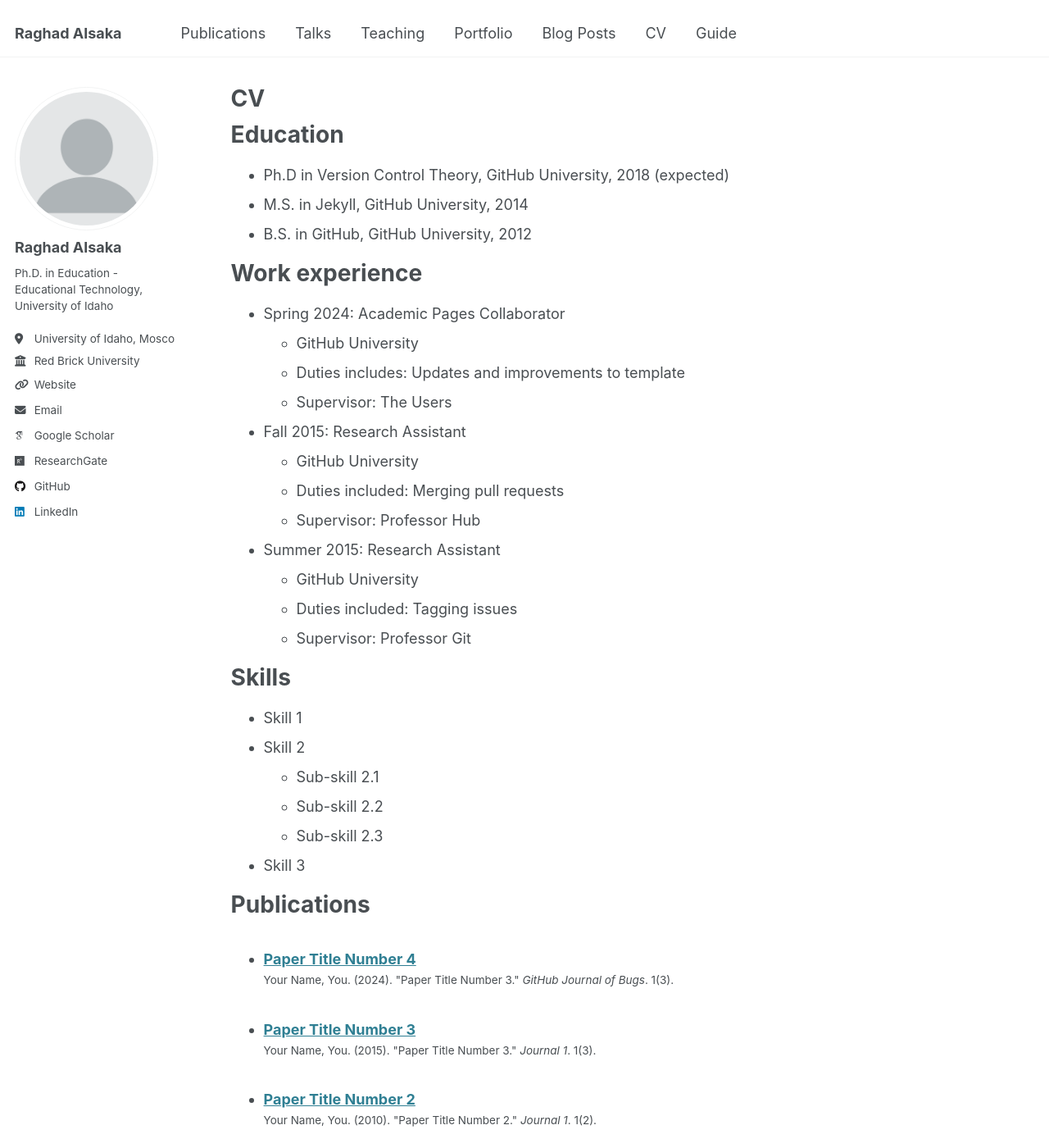
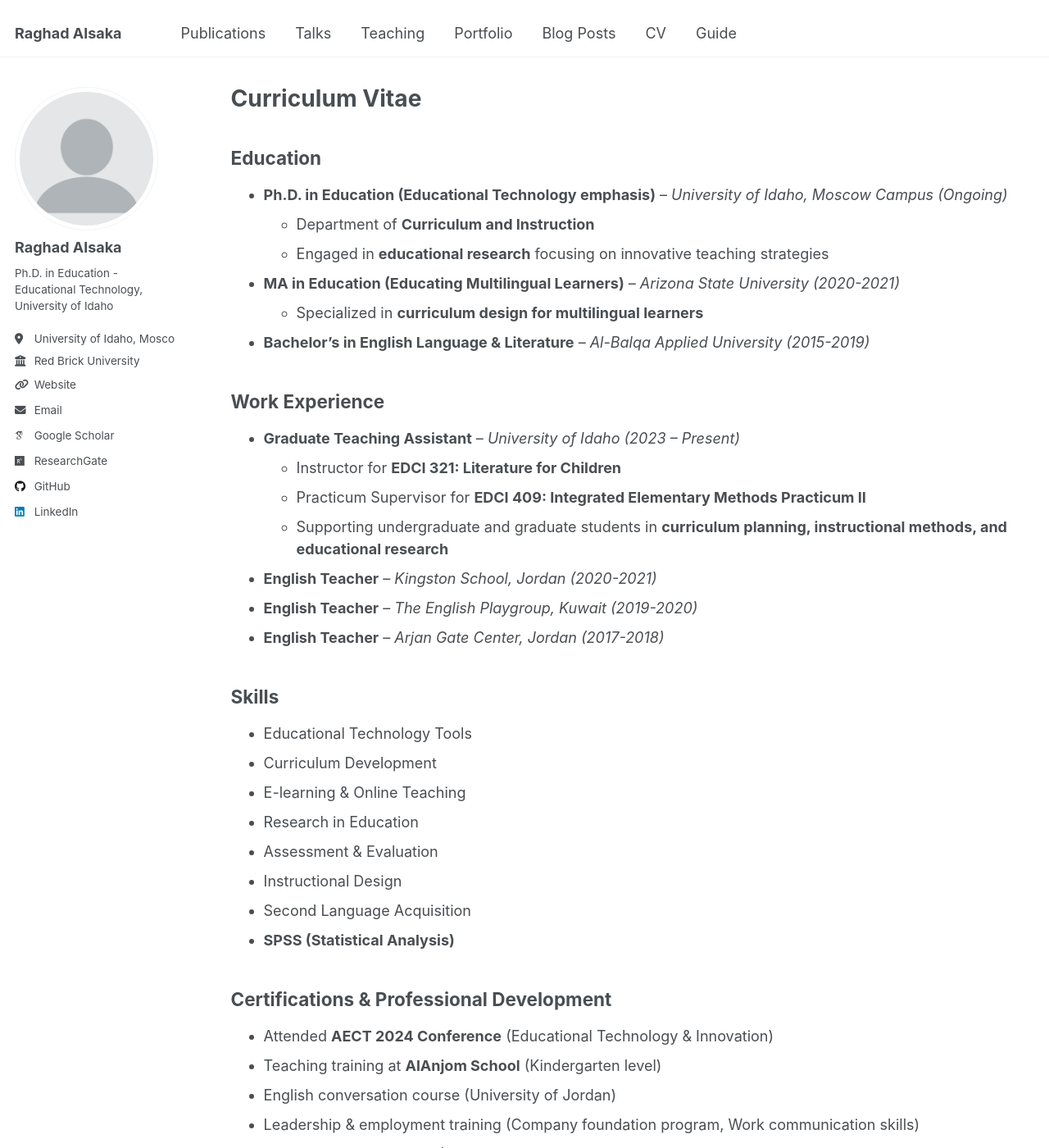
Before and after one commit to raghadalsaka/raghadalsaka.github.io, a Jekyll site: the page built from _pages/cv.md, in a window 1280 px wide and 1400 px high. Shown: the whole window at 82% size. Built offline with Jekyll 4.4.1, drawn with Linux system fonts in a browser that asks for light colours; some web fonts are replaced; some of the changed text lies outside the part shown.

Commit message:
Updated CV page

```diff
--- a/_pages/cv.md
+++ b/_pages/cv.md
@@ -1,6 +1,6 @@
 ---
 layout: archive
-title: "CV"
+title: "Curriculum Vitae"
 permalink: /cv/
 author_profile: true
 redirect_from:
@@ -9,56 +9,70 @@ redirect_from:
 
 {% include base_path %}
 
-Education
-======
-* Ph.D in Version Control Theory, GitHub University, 2018 (expected)
-* M.S. in Jekyll, GitHub University, 2014
-* B.S. in GitHub, GitHub University, 2012
+## Education
+- **Ph.D. in Education (Educational Technology emphasis)** – *University of Idaho, Moscow Campus (Ongoing)*
+  - Department of **Curriculum and Instruction**
+  - Engaged in **educational research** focusing on innovative teaching strategies
 
-Work experience
-======
-* Spring 2024: Academic Pages Collaborator
-  * GitHub University
-  * Duties includes: Updates and improvements to template
-  * Supervisor: The Users
+- **MA in Education (Educating Multilingual Learners)** – *Arizona State University (2020-2021)*
+  - Specialized in **curriculum design for multilingual learners**
 
-* Fall 2015: Research Assistant
-  * GitHub University
-  * Duties included: Merging pull requests
-  * Supervisor: Professor Hub
+- **Bachelor’s in English Language & Literature** – *Al-Balqa Applied University (2015-2019)*
 
-* Summer 2015: Research Assistant
-  * GitHub University
-  * Duties included: Tagging issues
-  * Supervisor: Professor Git
+## Work Experience
+- **Graduate Teaching Assistant** – *University of Idaho (2023 – Present)*
+  - Instructor for **EDCI 321: Literature for Children**
+  - Practicum Supervisor for **EDCI 409: Integrated Elementary Methods Practicum II**
+  - Supporting undergraduate and graduate students in **curriculum planning, instructional methods, and educational research**
 
-Skills
-======
-* Skill 1
-* Skill 2
-  * Sub-skill 2.1
-  * Sub-skill 2.2
-  * Sub-skill 2.3
-* Skill 3
+- **English Teacher** – *Kingston School, Jordan (2020-2021)*
+- **English Teacher** – *The English Playgroup, Kuwait (2019-2020)*
+- **English Teacher** – *Arjan Gate Center, Jordan (2017-2018)*
 
-Publications
-======
-  <ul>{% for post in site.publications reversed %}
+## Skills
+- Educational Technology Tools
+- Curriculum Development
+- E-learning & Online Teaching
+- Research in Education
+- Assessment & Evaluation
+- Instructional Design
+- Second Language Acquisition
+- **SPSS (Statistical Analysis)**
+
+## Certifications & Professional Development
+- Attended **AECT 2024 Conference** (Educational Technology & Innovation)
+- Teaching training at **AlAnjom School** (Kindergarten level)
+- English conversation course (University of Jordan)
+- Leadership & employment training (Company foundation program, Work communication skills)
+- Growth Mindset Training (AlGhurair Foundation for Education)
+- Online courses via **EduCare**:
+  - Safeguarding Young People
+  - Fire Safety for International Schools
+  - First Aid Essentials for International Schools
+
+## Publications
+<ul>
+  {% for post in site.publications reversed %}
     {% include archive-single-cv.html %}
-  {% endfor %}</ul>
+  {% endfor %}
+</ul>
 
-Talks
-======
-  <ul>{% for post in site.talks reversed %}
+## Talks
+<ul>
+  {% for post in site.talks reversed %}
     {% include archive-single-talk-cv.html  %}
-  {% endfor %}</ul>
+  {% endfor %}
+</ul>
 
-Teaching
-======
-  <ul>{% for post in site.teaching reversed %}
+## Teaching
+<ul>
+  {% for post in site.teaching reversed %}
     {% include archive-single-cv.html %}
-  {% endfor %}</ul>
+  {% endfor %}
+</ul>
 
-Service and leadership
-======
-* Currently signed in to 43 different slack teams
+## Volunteer Work
+- Completed **10+ volunteering hours** with **LOYAK day - project 2020**
+
+---
+📄 **[Download Full CV (PDF)](/files/Raghad_Alsaka_CV.pdf)**
```
